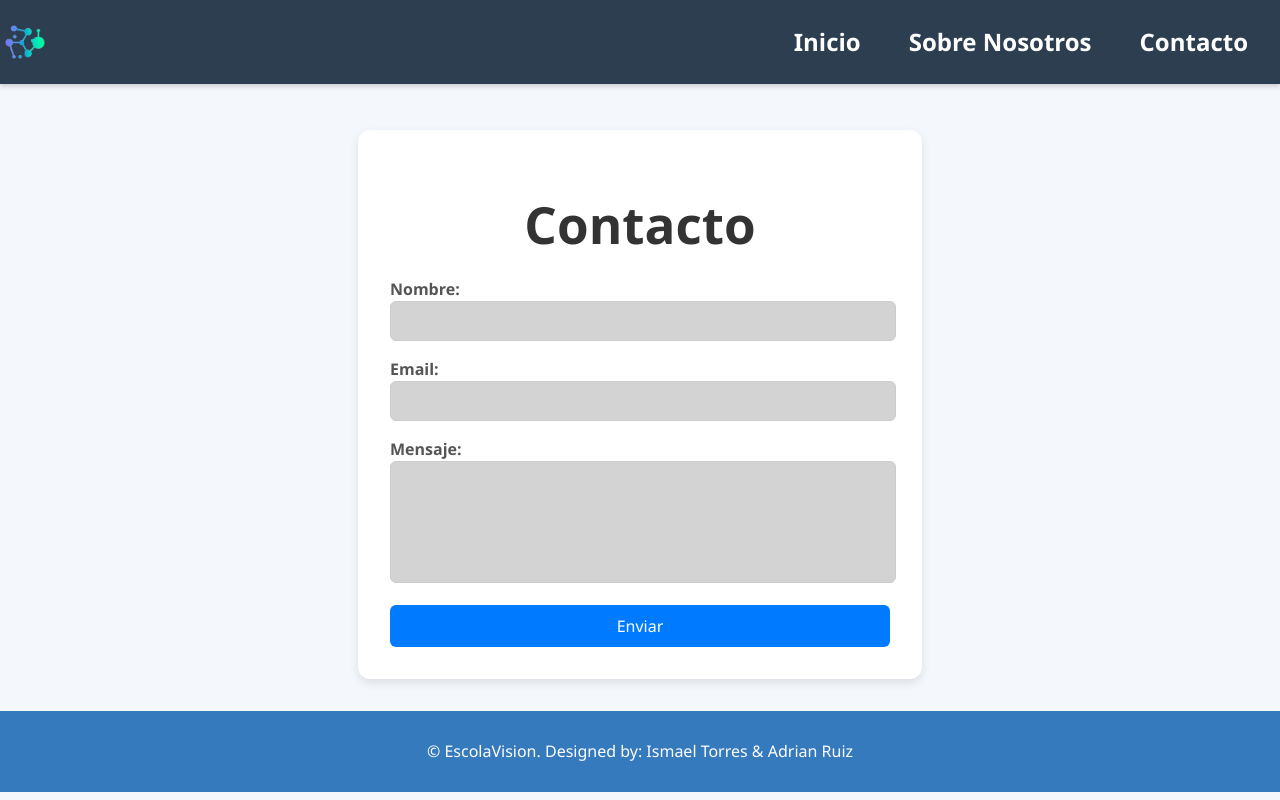
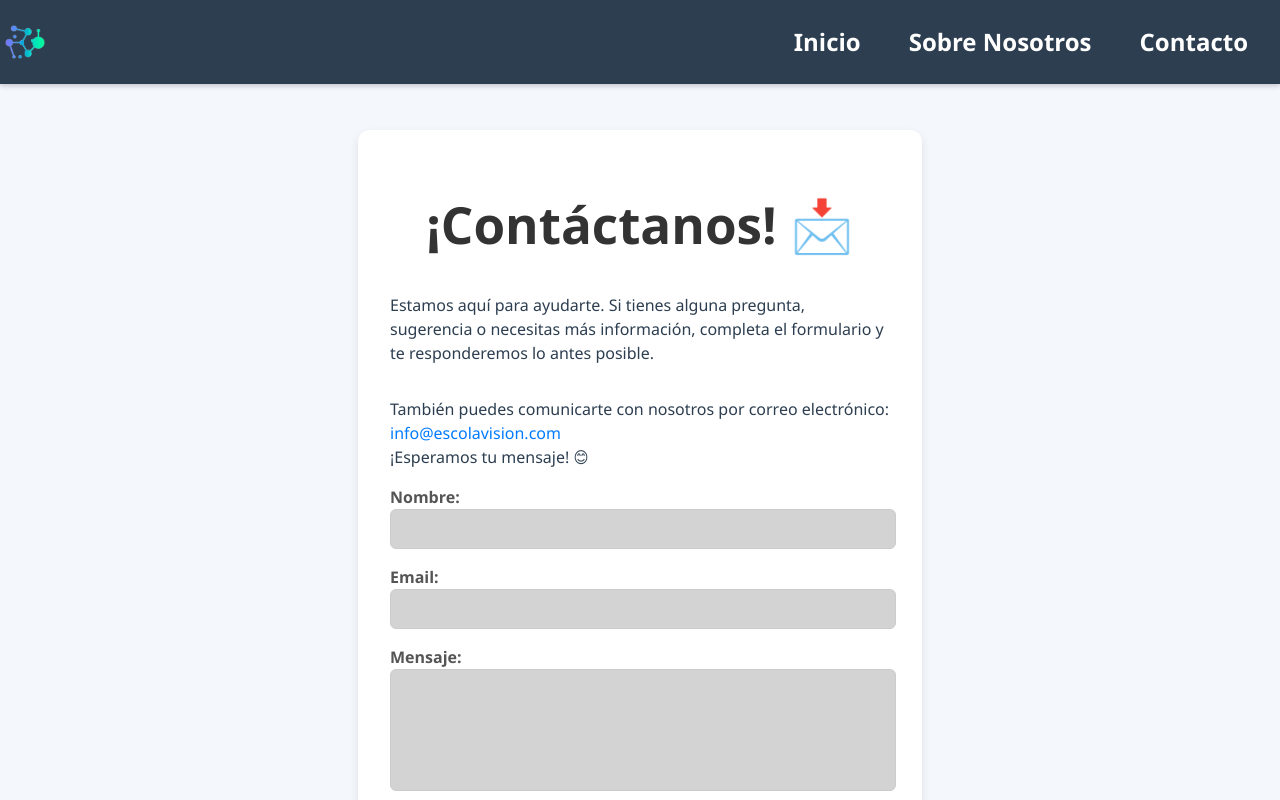
Before and after one commit to Ismaeltg05/Web-Escolavision, a React (Vite) app: page /Web-Escolavision/contact in a window 1280 px wide. Shown: the top 800 px of the page. Built offline with nearby package versions, Linux system fonts and the light colour scheme.

Commit message:
style: update Contact page content and layout for improved user engagement and accessibility

```diff
--- a/src/Styles.css
+++ b/src/Styles.css
@@ -24,6 +24,7 @@ body {
 
 .container {
     padding: 0%;
+    min-height: 87vh; /* Ocupar toda la altura de la pantalla */
 }
 
 .main-content{
@@ -77,6 +78,7 @@ body {
 
 /* Footer */
 .footer {
+    position: absolute;
     background-color: var(--primary-hover);
     color: var(--white-color);
     text-align: center;
--- a/src/pages/Contact.module.css
+++ b/src/pages/Contact.module.css
@@ -11,6 +11,16 @@
   max-width: 500px;
   display: flex;
   flex-direction: column;
+}
+
+a {
+  text-decoration: none;
+  color: #007bff;
+}
+
+a:hover {
+  color: #0056b3;
+  text-decoration: underline;
 }
 
 h1 {
--- a/src/pages/Contact.tsx
+++ b/src/pages/Contact.tsx
@@ -48,7 +48,15 @@ function Contact() {
 
   return (
     <div className={styles.container}>
-      <h1 className={styles.title}>Contacto</h1>
+      <h1 className={styles.title}>¡Contáctanos! 📩</h1>
+      <p className={styles.description}>
+        Estamos aquí para ayudarte. Si tienes alguna pregunta, sugerencia o necesitas más información,
+        completa el formulario y te responderemos lo antes posible.
+      </p>
+      <p className={styles.description}>
+        También puedes comunicarte con nosotros por correo electrónico:
+        <a href="mailto:info@escolavision.com" className={styles.emailLink}>info@escolavision.com</a> ¡Esperamos tu mensaje! 😊
+      </p>
       <div className={styles.formContainer}>
         <form onSubmit={handleSubmit} className={styles.form}>
           <div className={styles.inputGroup}>
```
